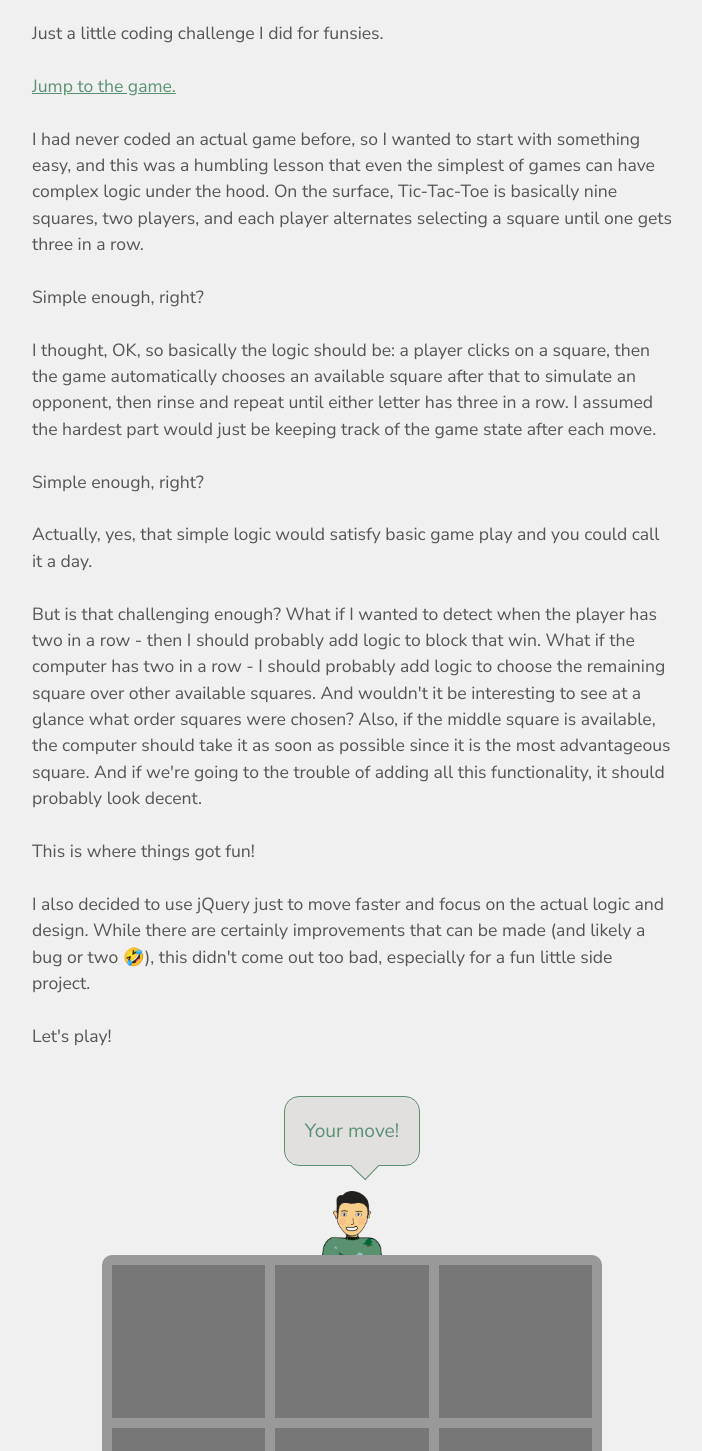
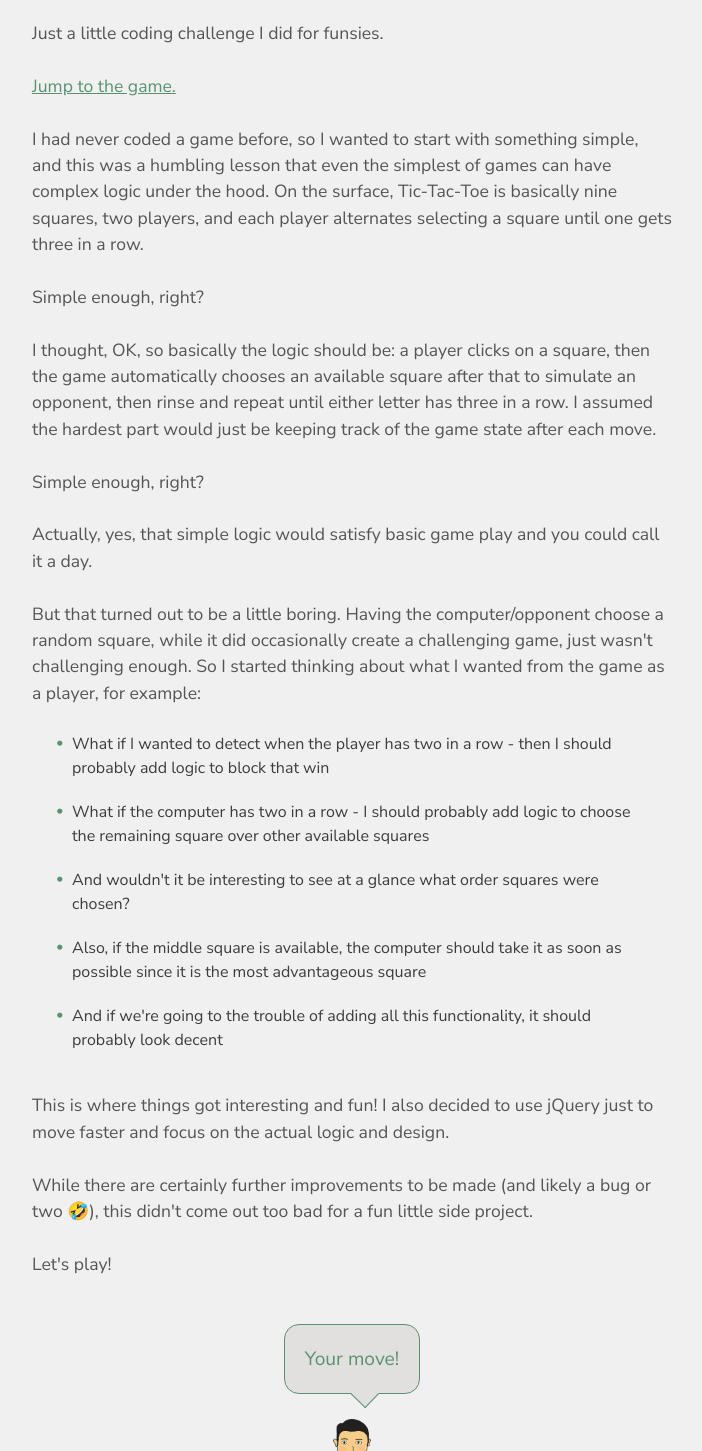
Before and after one commit to miguelceja/miguelceja.github.io, a website: page index.html in a window 1280 px wide. Shown: the part 920-2371 px from the top of the page, without its empty margins (288-990 px from the left). Drawn offline with nearby package versions, Linux system fonts and the light colour scheme.

Commit message:
update copy

```diff
--- a/css/scss/layout.scss
+++ b/css/scss/layout.scss
@@ -123,7 +123,24 @@ section {
 
 ol,
 ul {
+  position: relative;
   list-style: none;
+  margin: 0 40px 40px 40px;
+}
+
+ul li {
+  color: rgb(61, 61, 61);
+  margin-bottom: 20px;
+}
+
+ul li::before {
+  content: '•';
+  color: #5a9271;
+  display: inline-block;
+  width: 1em;
+  left: -16px;
+  font-size: 0.9em;
+  position: absolute;
 }
 
 blockquote,
--- a/index.html
+++ b/index.html
@@ -68,11 +68,11 @@
         <p>Just a little coding challenge I did for funsies.</p>
         <p><a href="#game" class="jump-to-game">Jump to the game.</a></p>
         <p>
-          I had never coded an actual game before, so I wanted to start with
-          something easy, and this was a humbling lesson that even the simplest
-          of games can have complex logic under the hood. On the surface,
-          Tic-Tac-Toe is basically nine squares, two players, and each player
-          alternates selecting a square until one gets three in a row.
+          I had never coded a game before, so I wanted to start with something
+          simple, and this was a humbling lesson that even the simplest of games
+          can have complex logic under the hood. On the surface, Tic-Tac-Toe is
+          basically nine squares, two players, and each player alternates
+          selecting a square until one gets three in a row.
         </p>
         <p>Simple enough, right?</p>
         <p>
@@ -88,24 +88,45 @@
           could call it a day.
         </p>
         <p>
-          But is that challenging enough? What if I wanted to detect when the
-          player has two in a row - then I should probably add logic to block
-          that win. What if the computer has two in a row - I should probably
-          add logic to choose the remaining square over other available squares.
-          And wouldn't it be interesting to see at a glance what order squares
-          were chosen? Also, if the middle square is available, the computer
-          should take it as soon as possible since it is the most advantageous
-          square. And if we're going to the trouble of adding all this
-          functionality, it should probably look decent.
+          But that turned out to be a little boring. Having the
+          computer/opponent choose a random square, while it did occasionally
+          create a challenging game, just wasn't challenging enough. So I
+          started thinking about what I wanted from the game as a player, for
+          example:
         </p>
 
-        <p>This is where things got fun!</p>
+        <ul>
+          <li>
+            What if I wanted to detect when the player has two in a row - then I
+            should probably add logic to block that win
+          </li>
+          <li>
+            What if the computer has two in a row - I should probably add logic
+            to choose the remaining square over other available squares
+          </li>
+          <li>
+            And wouldn't it be interesting to see at a glance what order squares
+            were chosen?
+          </li>
+          <li>
+            Also, if the middle square is available, the computer should take it
+            as soon as possible since it is the most advantageous square
+          </li>
+          <li>
+            And if we're going to the trouble of adding all this functionality,
+            it should probably look decent
+          </li>
+        </ul>
 
         <p>
-          I also decided to use jQuery just to move faster and focus on the
-          actual logic and design. While there are certainly improvements that
-          can be made (and likely a bug or two 🤣), this didn't come out too
-          bad, especially for a fun little side project.
+          This is where things got interesting and fun! I also decided to use
+          jQuery just to move faster and focus on the actual logic and design.
+        </p>
+
+        <p>
+          While there are certainly further improvements to be made (and likely
+          a bug or two 🤣), this didn't come out too bad for a fun little side
+          project.
         </p>
 
         <p>Let's play!</p>
```
Also changed, not shown: css/build/main.css, 1 other file.
